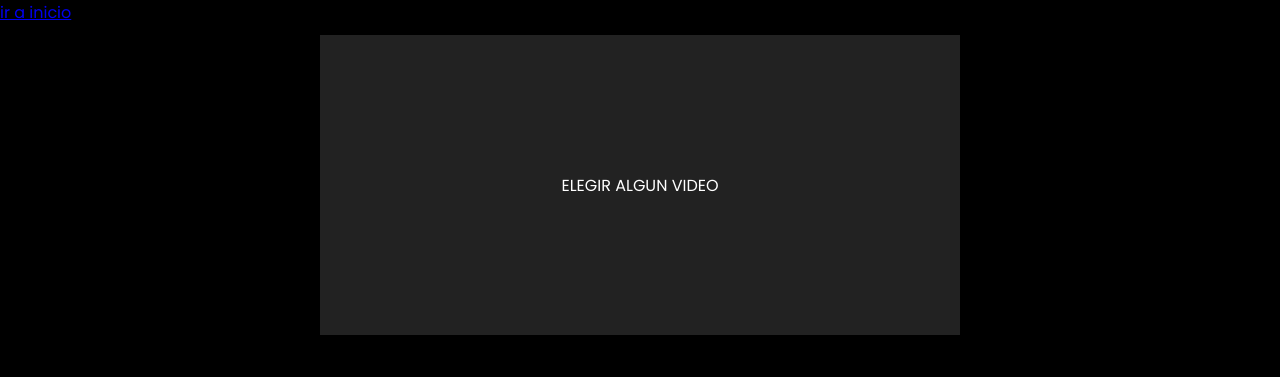
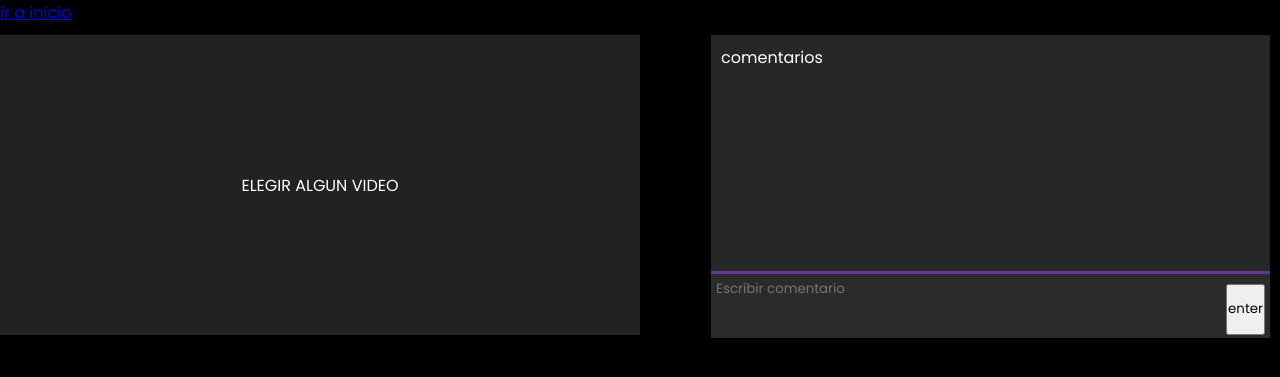
Before and after one commit to AlejandroCarpioH/mv_prototipo, a PHP site: page /pages/videos.php in a window 1280 px wide. Shown: the top 377 px of the page. Run offline with PHP 8.4, Linux system fonts and the light colour scheme; a user stored in the database is signed in.

Commit message:
agregando comentarios

```diff
--- a/css/cssVideos/style.css
+++ b/css/cssVideos/style.css
@@ -27,17 +27,20 @@ body{
     width: 100%;
     height: 20rem;
     /* background-color: rebeccapurple; */
-    display: flex;
-    justify-content: center;
+    display: grid;
+    grid-template-columns: 1fr .8fr;
+
     padding: 10px 0;
     box-sizing: border-box;
 }
 .video-play{
-    width: 50%;
+    width: 90%;
     height: 100%;
     display: flex;
     flex-direction: column;
     justify-content: center;
+
+    box-sizing: border-box;
     align-items: center;
     gap: 10px;
     /* background-color: red; */
@@ -54,6 +57,44 @@ body{
 
 }
 
+.comment-container{
+    background-color: rgb(39, 39, 39);
+    display: grid;
+    grid-template-rows: 1fr .2fr;
+    margin-right: 10px;
+}
+.input-comment{
+    position: relative;
+    width: 100%;
+    height: 4rem;
+    background-color: rebeccapurple;
+}
+.input-comment textarea{
+    resize: none;
+    position: relative;
+    min-width: 100%;
+    height: 100%;
+    bottom: -5%;
+    outline: none;
+    border: none;
+    padding: 5px 50px 5px 5px;
+    box-sizing: border-box;
+    box-sizing: 50px;
+    background-color: rgb(43, 43, 43);
+    color: white;
+}
+.input-comment input{
+    height: 80%;
+    position: absolute;
+    bottom: 0%;
+    right: 5px;
+
+}
+.comment-box{
+    max-height: 13rem;
+    padding: 10px;
+    overflow-y: scroll;
+}
 .videos img{
     border-radius: 10px;
     &:hover{
@@ -66,7 +107,7 @@ body{
 
 .videos .video-container{
     position: relative;
-}
+
 
 .playing::before{
     position: absolute;
@@ -81,7 +122,7 @@ body{
     border-radius: 10px;
     background-color: rgba(0, 0, 0,.5);
 }
-
+}
 /* message video  */
 
 .message{
--- a/js/videos.js
+++ b/js/videos.js
@@ -95,6 +95,34 @@ const getVideos = () => {
 }
 
 getVideos()
+
+// comment
+
+const comment = document.querySelector(".text-comment")
+const commentBox = document.querySelector(".comment-box")
+const inputCommnet = document.querySelector(".input-send-comment")
+
+comment.addEventListener("keypress", handleKey)
+inputCommnet.addEventListener("click", sendComment)
+
+function handleKey(event) {
+    if (event.key === "Enter") {
+        event.preventDefault()
+        sendComment()
+    }
+}
+function sendComment() {
+    if (comment.value != "") {
+        const div = document.createElement("div")
+        const p = document.createElement("p")
+        p.innerHTML = comment.value
+        div.appendChild(p)
+        commentBox.insertAdjacentElement('afterbegin', div)
+        comment.value = ""
+        comment.focus()
+    }
+}
+
 // getVideos()
 // getVideos()
 // getVideos()
--- a/pages/videos.php
+++ b/pages/videos.php
@@ -27,6 +27,18 @@ if (!$_SESSION['username']) {
                     <p>ELEGIR ALGUN VIDEO</p>
                 </div>
 
+
+            </div>
+            <div class="comment-container">
+                <div class="comment-box">
+                    <p>
+                        comentarios
+                    </p>
+                </div>
+                <div class="input-comment">
+                    <textarea placeholder="Escribir comentario" class="text-comment" name="" id="" cols="30" rows="10"></textarea>
+                    <input class="input-send-comment" type="submit" value="enter">
+                </div>
             </div>
         </div>
         <div class="videos">
```
Also changed, not shown: index.php (+7 -1 lines).
